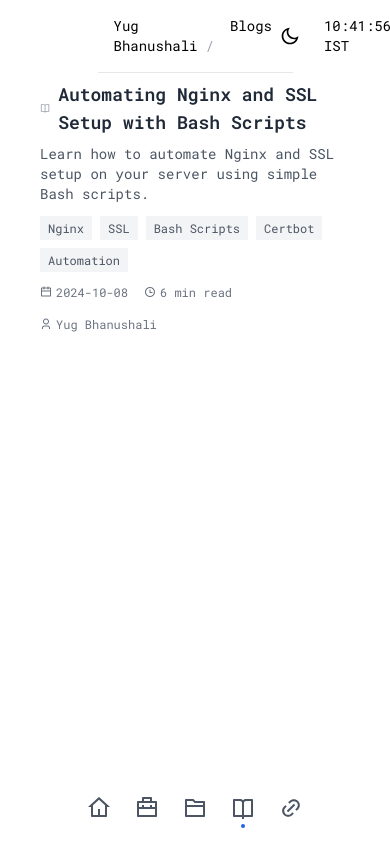
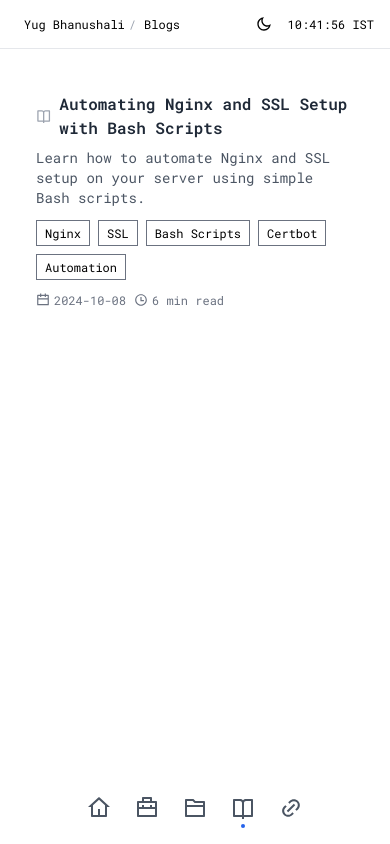
Before and after one commit to YugBhanushali/v2-portfolio, a Next.js app: page /blogs in a window 390 px wide. Built offline with nearby package versions, Linux system fonts and the light colour scheme.

Commit message:
some changes in ui

```diff
--- a/app/blogs/page.tsx
+++ b/app/blogs/page.tsx
@@ -45,7 +45,7 @@ export default async function BlogPage() {
   const blogPosts = getBlogPosts(); // Fetch blog post metadata
 
   return (
-    <main className="flex flex-col items-start justify-start p-5 max-w-2xl mx-auto">
+    <main className="flex flex-col items-start justify-start p-4 md:p-5 max-w-full md:max-w-2xl mx-auto">
       <div className="w-full">
         {blogPosts.map((post, index) => (
           <BlogPostItem key={post.id} post={post} index={index} />
--- a/app/layout.tsx
+++ b/app/layout.tsx
@@ -36,7 +36,7 @@ export default function RootLayout({
           disableTransitionOnChange
         >
           <main className={`flex flex-col p-5 ${inter.className}`}>
-            <div className="flex justify-center items-center mb-10">
+            <div className="flex justify-center items-center mb-14">
               <Header />
             </div>
             <div className="flex justify-center items-center">{children}</div>
--- a/app/page.tsx
+++ b/app/page.tsx
@@ -6,9 +6,9 @@ import { ProjectItem } from "./projects/page";
 
 export default function Home() {
   return (
-    <div className="flex flex-col w-[50%] p-5 mt-5">
+    <div className="flex flex-col w-full sm:w-[100%] md:w-[70%] lg:w-[50%] p-5 sm:p-2 md:p-4 lg:p-5 mt-3">
       <div>
-        <div className="flex w-full text-[16px]  text-justify">
+        <div className="flex w-full text-[14px] sm:text-[16px] text-justify">
           Hey 👋 I’m Yug!. A developer who loves to build stuff that matters.
           Loves to scroll and learn on X.is simply dummy text of the printing
           and typesetting industry. Lorem Ipsum has been the industry's standard
@@ -16,17 +16,10 @@ export default function Home() {
           galley.
         </div>
 
-        {/* <div className="mt-5">
-          <h2 className="text-md font-semibold mb-6">Projects</h2>
-          <div>
-            {projects.map((project, index) => (
-              <ProjectItem key={index} project={project} index={index} />
-            ))}
-          </div>
-        </div> */}
+        {/* Projects section */}
         <div className="mt-8">
           <h2 className="text-md font-semibold mb-6">Projects</h2>
-          <div>
+          <div className="grid grid-cols-1 lg:flex lg:flex-col sm:grid-cols-2 gap-4">
             {projects.slice(0, 2).map((project, index) => (
               <ProjectItem key={index} project={project} index={index} />
             ))}
--- a/app/projects/page.tsx
+++ b/app/projects/page.tsx
@@ -1,11 +1,8 @@
 "use client";
-import { RiExternalLinkLine } from "react-icons/ri";
+import { RiExternalLinkLine, RiFolder2Line } from "react-icons/ri";
 import { TbBrandGithub } from "react-icons/tb";
 import { motion } from "framer-motion";
-import { FiFolder } from "react-icons/fi";
-import Link from "next/link";
 import { Project, projects } from "../utils/constants";
-import { RiFolder2Line } from "react-icons/ri";
 
 export function ProjectItem({
   project,
@@ -16,7 +13,7 @@ export function ProjectItem({
 }) {
   return (
     <motion.div
-      className="mb-2 pb-8"
+      className="mb-4 pb-6"
       initial={{ opacity: 0, y: 20 }}
       animate={{ opacity: 1, y: 0 }}
       transition={{ duration: 0.3, delay: index * 0.1 }}
@@ -26,7 +23,7 @@ export function ProjectItem({
         <RiFolder2Line className="text-gray-600 dark:text-gray-400 text-lg" />
         <span className="underline underline-offset-2">{project.title}</span>
       </h3>
-      <p className="text-gray-500 text-xsm mb-2 dark:text-gray-400 text-sm">
+      <p className="text-gray-500 text-xs md:text-sm mb-2 dark:text-gray-400">
         {project.description}
       </p>
       <div className="flex flex-wrap gap-1 mb-3">
@@ -62,9 +59,10 @@ export function ProjectItem({
     </motion.div>
   );
 }
+
 export default function Page() {
   return (
-    <main className="flex flex-col items-start justify-start p-5 max-w-[50%]">
+    <main className="flex flex-col items-start justify-star p-3 md:p-5 max-w-full md:max-w-[75%] lg:max-w-[50%] mx-auto">
       <div>
         {projects.map((project, index) => (
           <ProjectItem key={index} project={project} index={index} />
--- a/components/BlogPostItem.tsx
+++ b/components/BlogPostItem.tsx
@@ -1,73 +1,84 @@
-"use client"; // Mark this as a client component
-
+"use client";
 import React from "react";
 import Link from "next/link";
 import { motion } from "framer-motion";
 import {
+  RiBookOpenLine,
   RiCalendarLine,
   RiTimeLine,
   RiUser3Line,
-  RiBookOpenLine,
 } from "react-icons/ri";
 
 interface BlogPost {
-  id: string;
+  link: string;
   title: string;
   description: string;
   tags: string[];
   publishedDate: string;
   readTime: string;
   author: string;
-  link: string;
 }
 
-const BlogPostItem: React.FC<{ post: BlogPost; index: number }> = ({
+export default function BlogPostItem({
   post,
   index,
-}) => {
+}: {
+  post: BlogPost;
+  index: number;
+}) {
   return (
     <motion.div
-      className="mb-8 pb-8 border-b border-gray-200 dark:border-gray-700 last:border-b-0"
+      className="mb-6 pb-6 border-b border-gray-200 dark:border-gray-700 last:border-b-0 sm:mb-8 sm:pb-8"
       initial={{ opacity: 0, y: 20 }}
       animate={{ opacity: 1, y: 0 }}
       transition={{ duration: 0.3, delay: index * 0.1 }}
       whileHover={{ x: 5 }}
     >
       <Link href={post.link} className="block group">
-        <h3 className="text-lg font-semibold mb-2 flex items-center gap-2 text-gray-800 dark:text-gray-200 group-hover:text-blue-600 dark:group-hover:text-blue-400 transition-colors duration-200">
-          <RiBookOpenLine className="text-gray-400 group-hover:text-blue-600 dark:group-hover:text-blue-400 transition-colors duration-200" />
+        <h3 className="text-base sm:text-lg font-semibold mb-2 flex items-center gap-2 text-gray-800 dark:text-gray-200 group-hover:text-blue-600 dark:group-hover:text-blue-400 transition-colors duration-200">
+          <RiBookOpenLine
+            className="text-gray-400 group-hover:text-blue-600 dark:group-hover:text-blue-400 transition-colors duration-200 text-2xl sm:text-lg"
+            aria-hidden="true"
+          />
           <span>{post.title}</span>
         </h3>
-        <p className="text-gray-600 dark:text-gray-400 text-sm mb-3">
+        <p className="text-sm text-gray-600 dark:text-gray-400 mb-3">
           {post.description}
         </p>
         <div className="flex flex-wrap gap-2 mb-3">
-          {post.tags.map((tag, index) => (
+          {post.tags.map((tag, tagIndex) => (
             <span
-              key={index}
-              className="text-xs bg-gray-100 dark:bg-gray-800 text-gray-600 dark:text-gray-400 px-2 py-1"
+              key={tagIndex}
+              className="text-xs border border-gray-500 px-2 py-1"
             >
               {tag}
             </span>
           ))}
         </div>
-        <div className="flex flex-wrap gap-4 items-center text-xs text-gray-500 dark:text-gray-400">
+        <div className="flex gap-2 sm:gap-6  text-xs text-gray-500 dark:text-gray-400">
           <div className="flex items-center">
-            <RiCalendarLine className="mr-1" />
+            <RiCalendarLine
+              className="mr-1 text-sm sm:text-sm"
+              aria-hidden="true"
+            />
             <span>{post.publishedDate}</span>
           </div>
           <div className="flex items-center">
-            <RiTimeLine className="mr-1" />
+            <RiTimeLine
+              className="mr-1 text-sm sm:text-sm"
+              aria-hidden="true"
+            />
             <span>{post.readTime}</span>
           </div>
-          <div className="flex items-center">
-            <RiUser3Line className="mr-1" />
+          {/* <div className="flex items-center">
+            <RiUser3Line
+              className="mr-1 text-sm sm:text-sm"
+              aria-hidden="true"
+            />
             <span>{post.author}</span>
-          </div>
+          </div> */}
         </div>
       </Link>
     </motion.div>
   );
-};
-
-export default BlogPostItem;
+}
--- a/components/Header.tsx
+++ b/components/Header.tsx
@@ -39,6 +39,7 @@ export default function Header() {
   function getBreadcrumbs() {
     const pathSegments = pathname
       .split("/")
+      .slice(0, 2)
       .filter((segment) => segment !== "");
     let breadcrumbs = [{ name: "Yug Bhanushali", path: "/" }];
 
@@ -52,21 +53,25 @@ export default function Header() {
     return breadcrumbs;
   }
 
+  function truncateName(name: string, maxLength: number) {
+    return name.length > maxLength ? name.slice(0, maxLength) + "..." : name;
+  }
+
   return (
-    <div className="fixed top-0 flex-col w-[50%] bg-white dark:bg-black bg-opacity-70 dark:bg-opacity-70 backdrop-blur-md z-10 transition-colors duration-300">
-      <header className="p-4 flex justify-between items-center max-w-4xl mx-auto">
-        <nav>
-          <ul className="flex space-x-2 text-sm md:text-base">
+    <div className="fixed top-0  w-full sm:w-full md:w-[80%] lg:w-[50%] bg-white dark:bg-black bg-opacity-70 dark:bg-opacity-70 backdrop-blur-md z-10 transition-colors duration-300">
+      <header className="p-2 sm:p-4 sm:mx-0 mx-2 flex sm:flex justify-between items-center max-w-full ">
+        <nav className="ml-2">
+          <ul className="flex flex-wrap items-center justify-center sm:justify-start space-x-1 sm:space-x-2 text-xs sm:text-base">
             {getBreadcrumbs().map((breadcrumb, index) => (
-              <li key={breadcrumb.path}>
+              <li key={breadcrumb.path} className="flex items-center">
                 <Link
                   href={breadcrumb.path}
                   className="hover:text-blue-600 dark:hover:text-blue-400 transition-colors duration-200"
                 >
-                  {breadcrumb.name}
+                  {truncateName(breadcrumb.name, 14)}
                 </Link>
                 {index < getBreadcrumbs().length - 1 && (
-                  <span className="mx-2 text-gray-400 dark:text-gray-600">
+                  <span className="mx-1 sm:mx-2 text-gray-400 dark:text-gray-600">
                     /
                   </span>
                 )}
@@ -74,7 +79,7 @@ export default function Header() {
             ))}
           </ul>
         </nav>
-        <div className="flex items-center space-x-4">
+        <div className="flex items-center space-x-2 sm:space-x-4">
           <button
             onClick={() => {
               setTheme(darkMode ? "light" : "dark");
@@ -86,12 +91,12 @@ export default function Header() {
             }
           >
             {darkMode ? (
-              <RiSunLine className="w-5 h-5" />
+              <RiSunLine className="w-4 h-4 sm:w-5 sm:h-5" />
             ) : (
-              <RiMoonLine className="w-5 h-5" />
+              <RiMoonLine className="w-4 h-4 sm:w-5 sm:h-5" />
             )}
           </button>
-          <div className="text-sm md:text-base" suppressHydrationWarning>
+          <div className="text-xs sm:text-base" suppressHydrationWarning>
             {getTimeString() + " IST"}
           </div>
         </div>
```
Also changed, not shown: app/blogs/[slug]/page.tsx (+30 -27 lines), app/work/page.tsx (+11 -34 lines).
